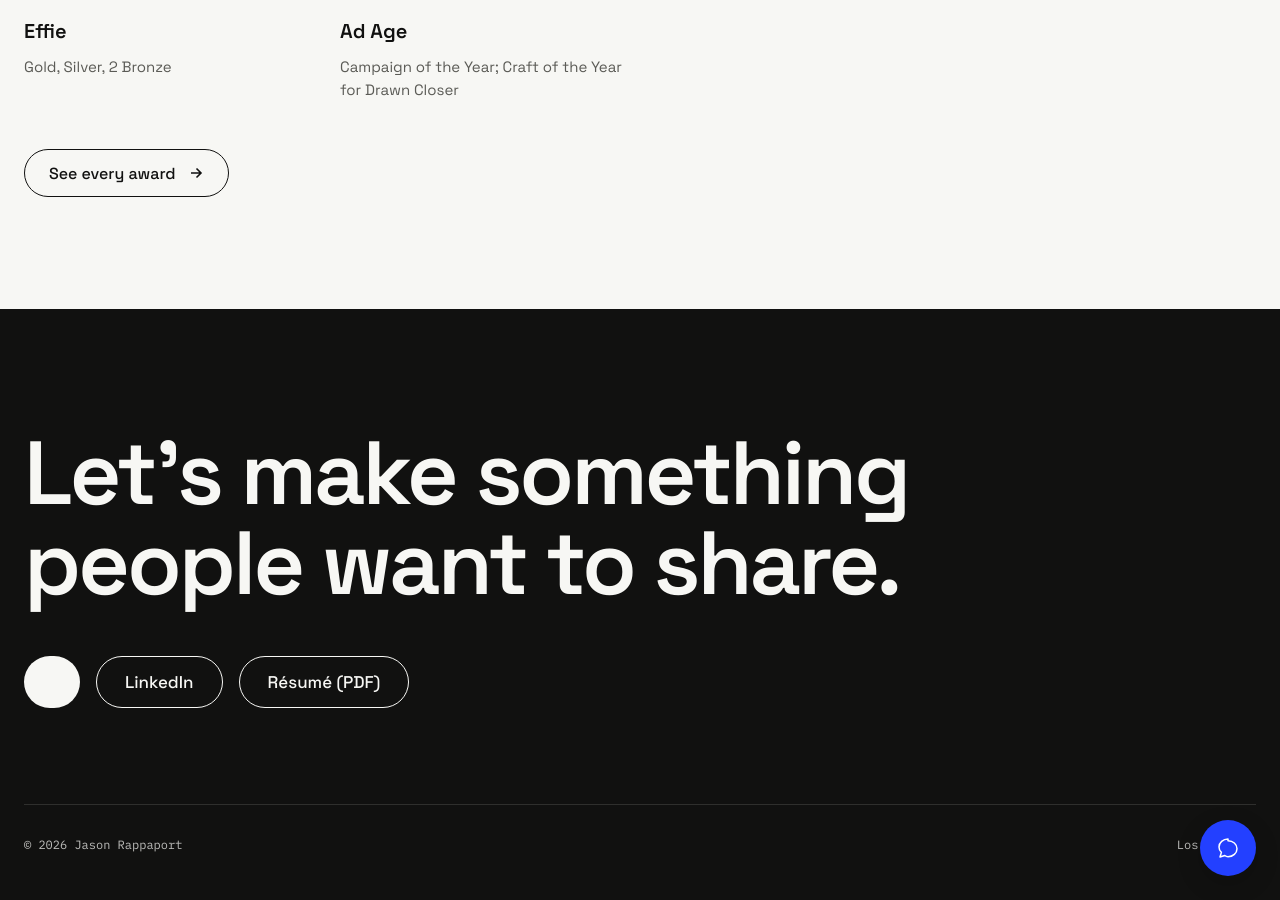
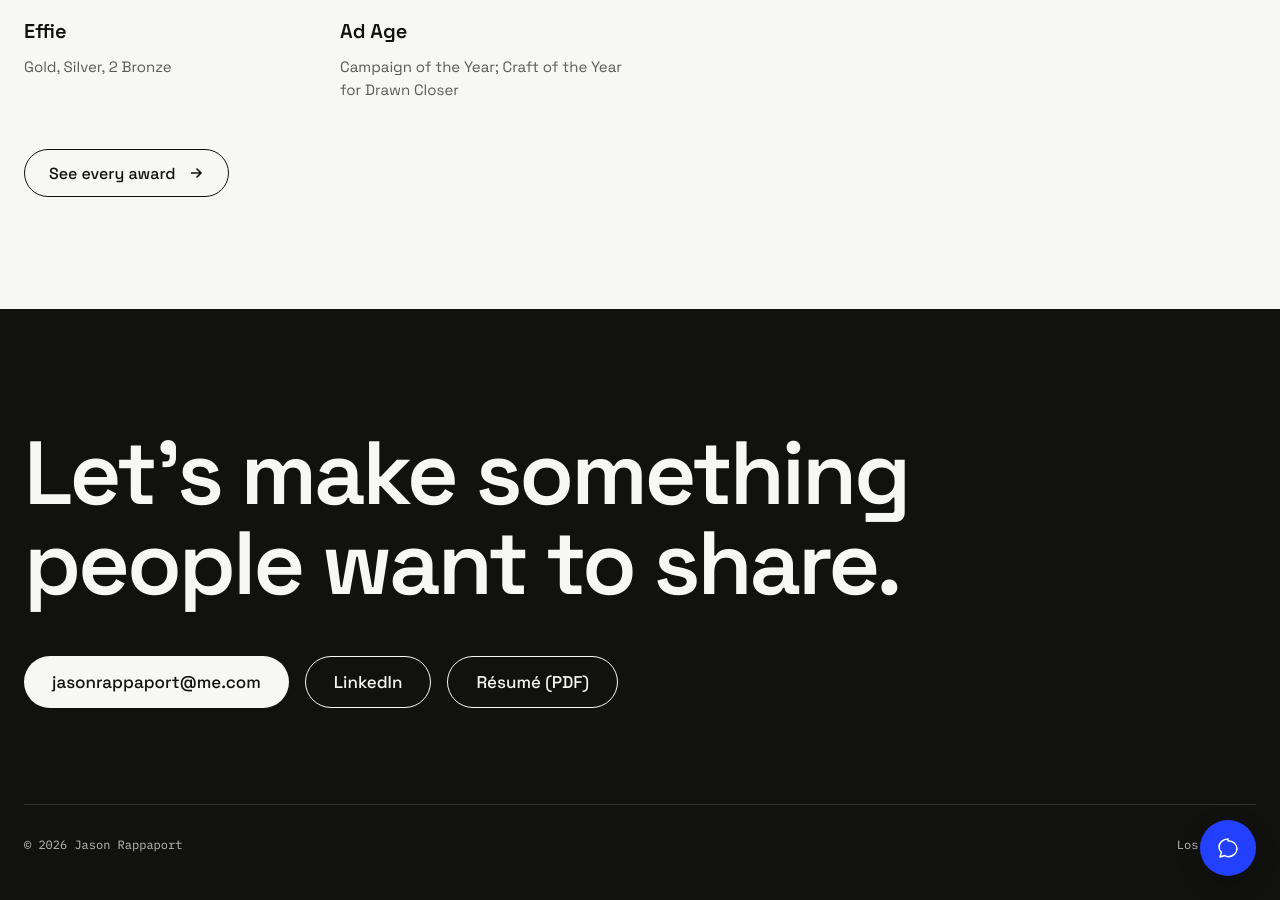
Before and after one commit to JasonrapLA/portfolio-site, a Jekyll site: the page built from index.html, in a window 1280 px wide and 900 px high, scrolled down 5242 px. Built offline with Jekyll 4.4.1, drawn with Linux system fonts in a browser that asks for light colours.

Commit message:
Add contact email
Co-Authored-By: Claude Opus 5.5 <noreply@anthropic.com>
Claude-Session: https://claude.ai/code/session_013nhuM2BBySvEdNcmEgxc9H

```diff
--- a/_data/site.yml
+++ b/_data/site.yml
@@ -49,6 +49,6 @@ awards_summary:
     detail: "Campaign of the Year; Craft of the Year for Drawn Closer"
 
 contact_headline: "Let’s make something people want to share."
-email: ""
+email: "jasonrappaport@me.com"
 linkedin: ""
 resume: ""
```
